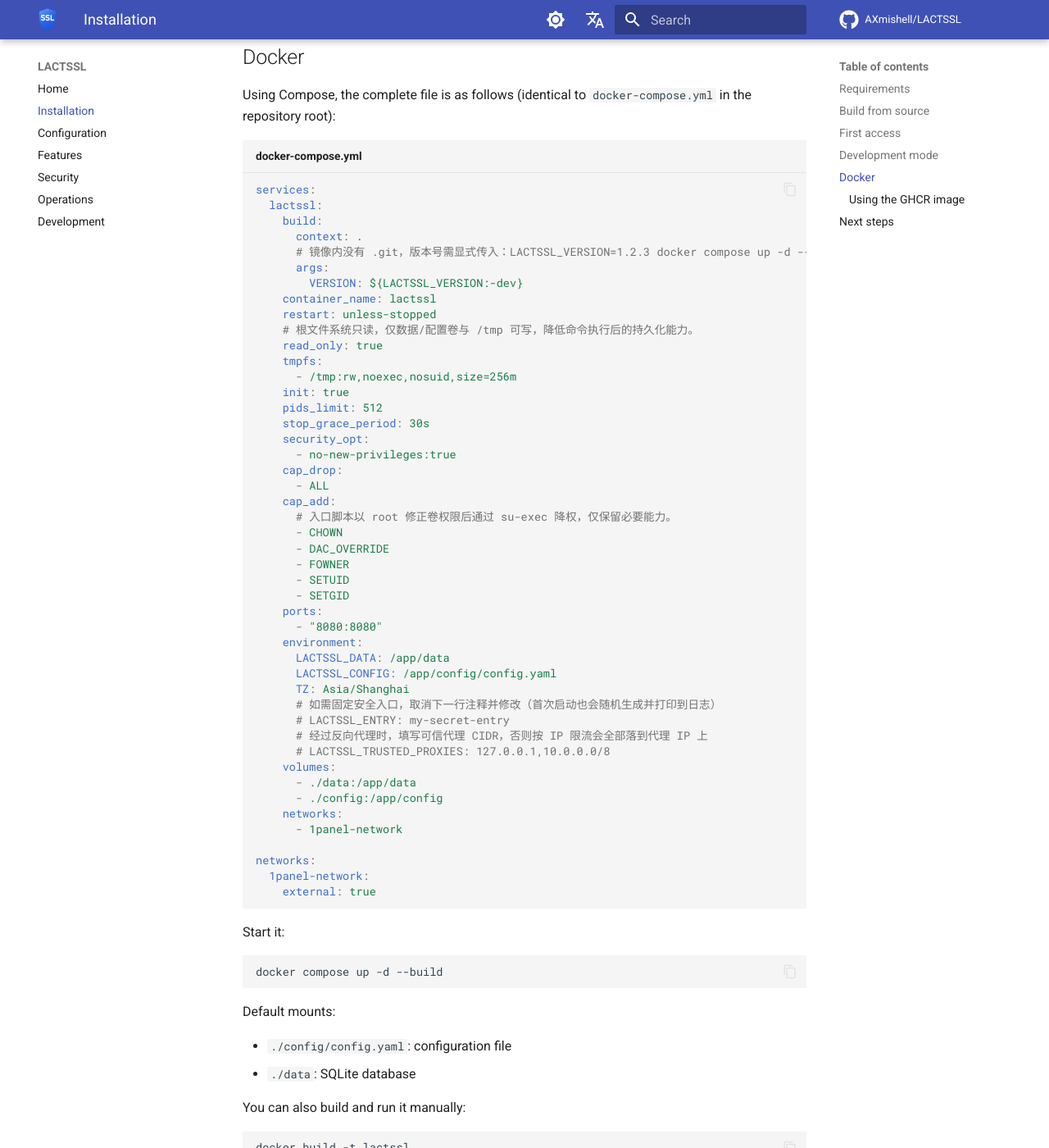
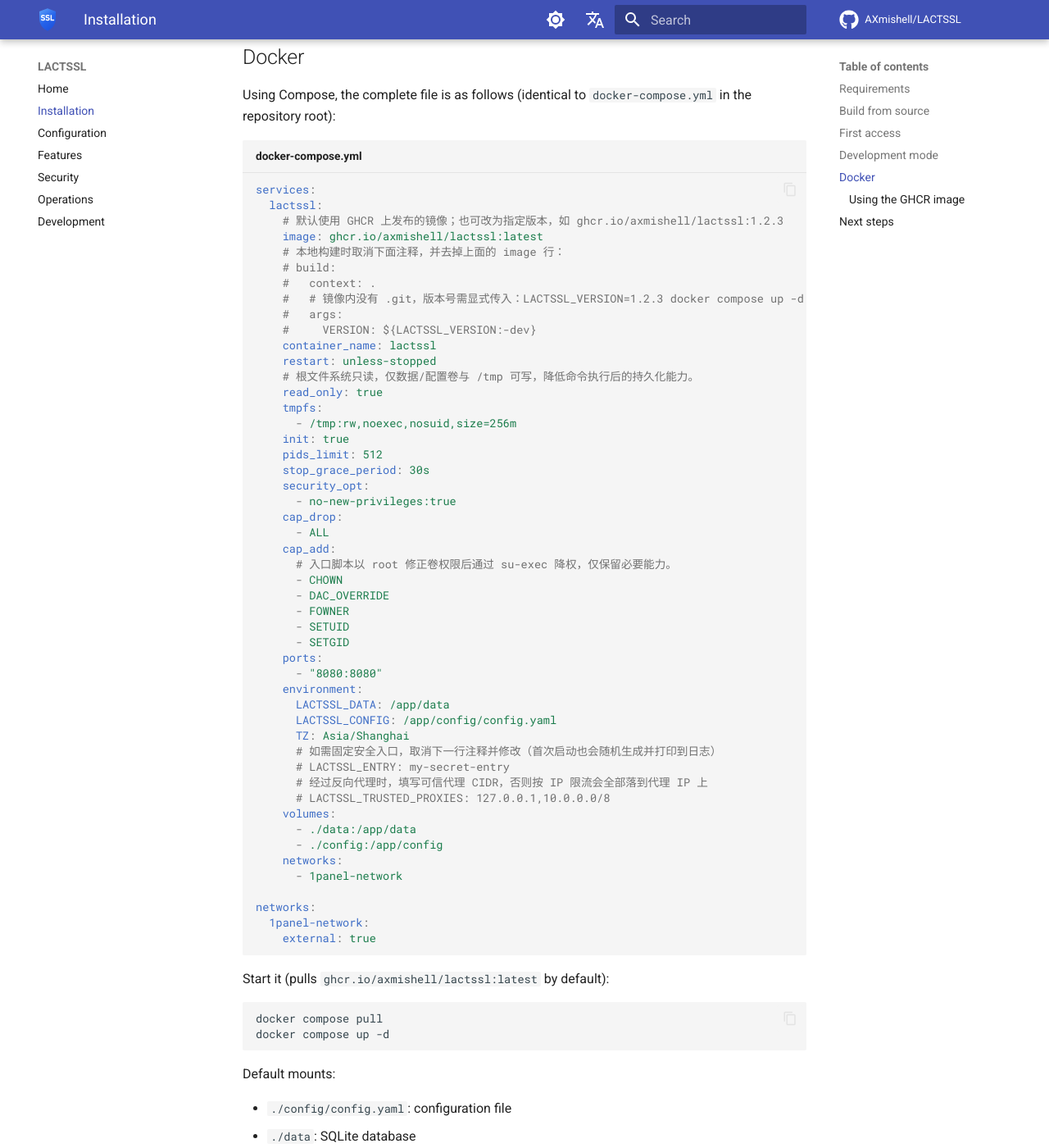
Before and after one commit to AXmishell/LACTSSL, an MkDocs documentation site: the page built from docs/en/install.md, in a window 1280 px wide and 1400 px high, scrolled down 1444 px. Shown: the whole window at 82% size. Built offline with MkDocs 1.6.1 and Material for MkDocs 9.7.7, drawn with Linux system fonts in a browser that asks for light colours; comment, search, counter and statistics services are not loaded; some of the changed text lies outside the part shown.

Commit message:
feat:docker镜像修改

````diff
--- a/docker-compose.yml
+++ b/docker-compose.yml
@@ -1,10 +1,13 @@
 services:
   lactssl:
-    build:
-      context: .
-      # 镜像内没有 .git，版本号需显式传入：LACTSSL_VERSION=1.2.3 docker compose up -d --build
-      args:
-        VERSION: ${LACTSSL_VERSION:-dev}
+    # 默认使用 GHCR 上发布的镜像；也可改为指定版本，如 ghcr.io/axmishell/lactssl:1.2.3
+    image: ghcr.io/axmishell/lactssl:latest
+    # 本地构建时取消下面注释，并去掉上面的 image 行：
+    # build:
+    #   context: .
+    #   # 镜像内没有 .git，版本号需显式传入：LACTSSL_VERSION=1.2.3 docker compose up -d --build
+    #   args:
+    #     VERSION: ${LACTSSL_VERSION:-dev}
     container_name: lactssl
     restart: unless-stopped
     # 根文件系统只读，仅数据/配置卷与 /tmp 可写，降低命令执行后的持久化能力。
--- a/docs/en/install.md
+++ b/docs/en/install.md
@@ -57,10 +57,11 @@ Using Compose, the complete file is as follows (identical to `docker-compose.yml
 --8<-- "docker-compose.yml"
 ```
 
-Start it:
+Start it (pulls `ghcr.io/axmishell/lactssl:latest` by default):
 
 ```bash
-docker compose up -d --build
+docker compose pull
+docker compose up -d
 ```
 
 Default mounts:
````
Also changed, not shown: other parts of docs/en/install.md (+1 -1 lines), docs/en/index.md (+2 -1 lines), docs/en/operations.md (+5 -4 lines), docs/index.md (+2 -1 lines), docs/install.md (+4 -3 lines), docs/operations.md (+5 -4 lines).
